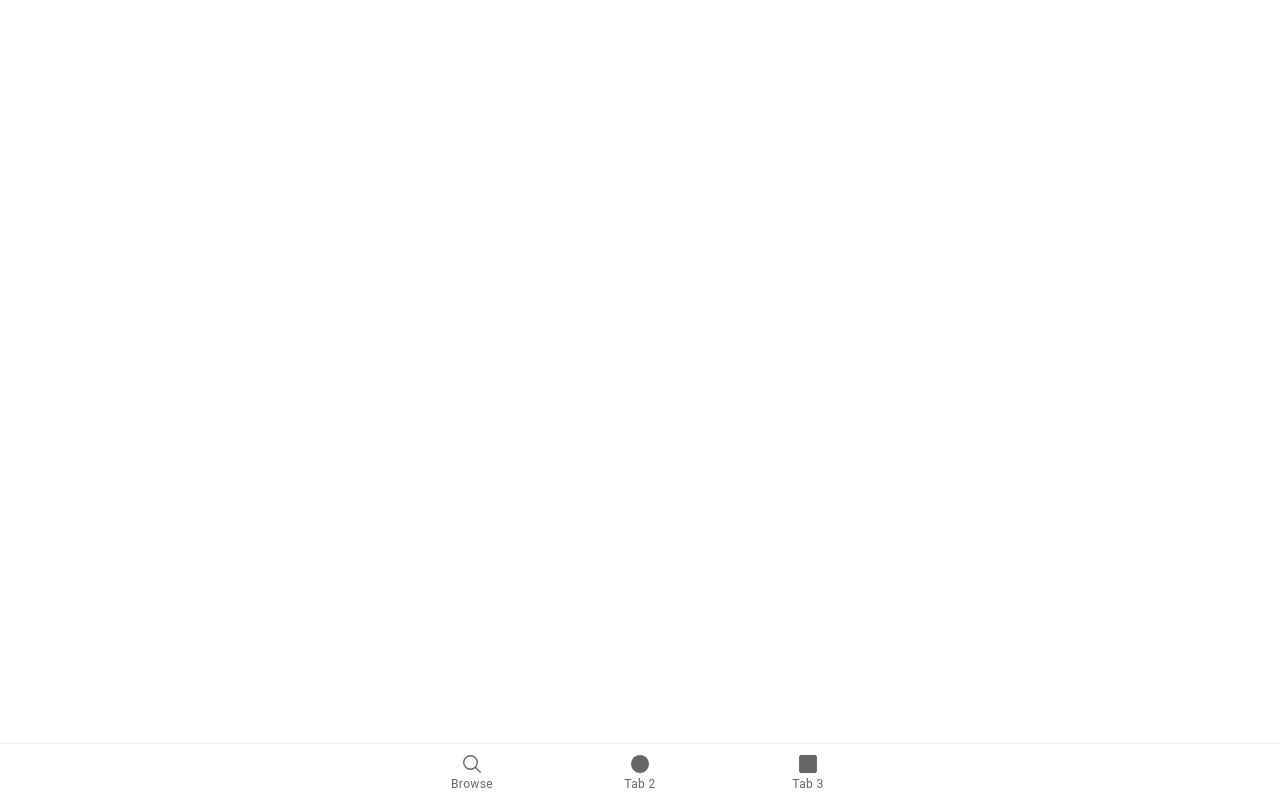
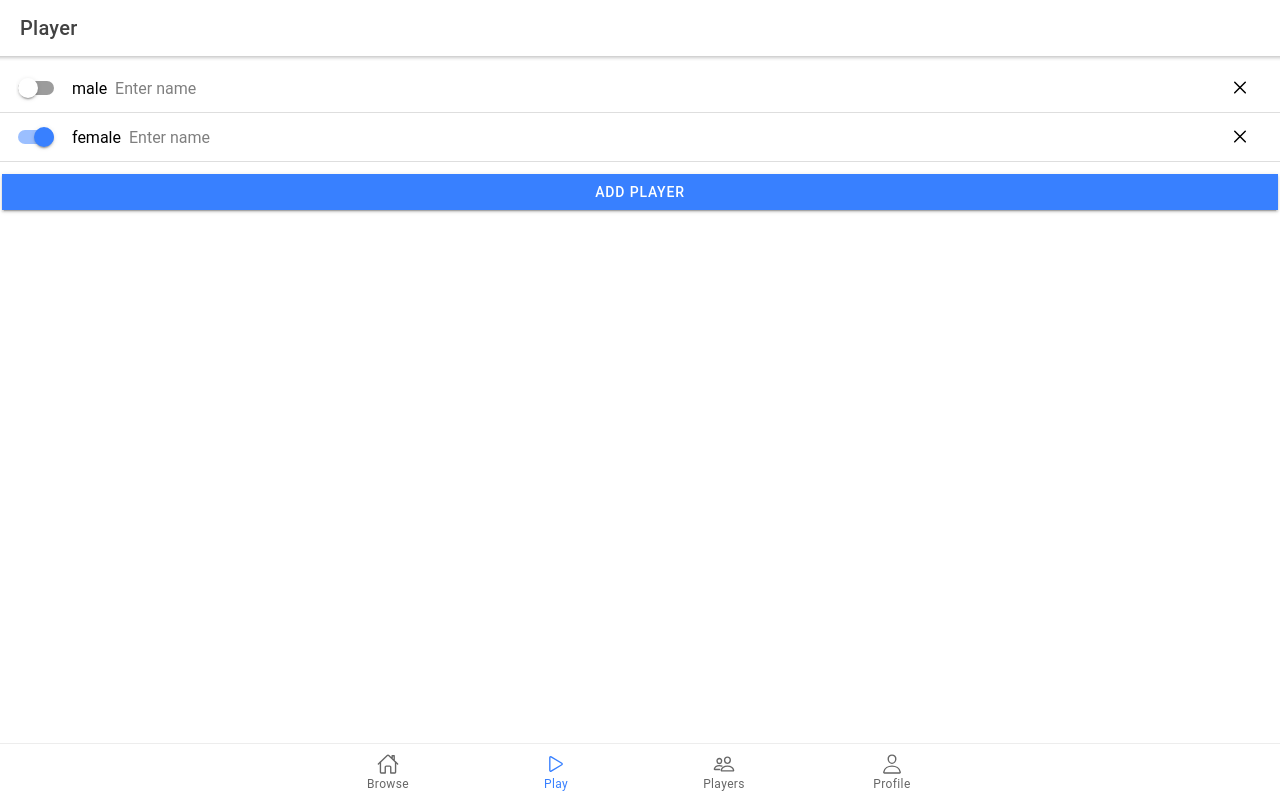
Before and after one commit to Zoe-Bot/thruthOrDare-frontend, a React (Create React App) app: page /players in a window 1280 px wide. Built offline with nearby package versions, Linux system fonts and the light colour scheme.

Commit message:
Add player page Add player state Add basic skeleton for profile and play

```diff
--- a/src/App.tsx
+++ b/src/App.tsx
@@ -9,9 +9,7 @@
   IonTabs,
 } from '@ionic/react';
 import { IonReactRouter } from '@ionic/react-router';
-import { ellipse, searchOutline, square, triangle } from 'ionicons/icons';
-import Tab2 from './pages/Tab2';
-import Tab3 from './pages/Tab3';
+import { homeOutline, peopleOutline, personOutline, playOutline } from 'ionicons/icons';
 
 /* Core CSS required for Ionic components to work properly */
 import '@ionic/react/css/core.css';
@@ -34,6 +32,9 @@
 import BrowsePage from './pages/Browse';
 import SetPage from './pages/SetPage';
 import { AppContextProvider } from './state_management/State';
+import Profile from './pages/Profile';
+import PlayersPage from './pages/Players';
+import PlayPage from './pages/Play';
 
 const App: React.FC = () => (
   <AppContextProvider>
@@ -43,28 +44,29 @@
           <IonRouterOutlet>
             <Route exact path="/browse" component={BrowsePage} />
             <Route exact path="/set/:setId" component={SetPage} />
-            <Route exact path="/tab2">
-              <Tab2 />
-            </Route>
-            <Route path="/tab3">
-              <Tab3 />
-            </Route>
+            <Route path="/profile" component={Profile} />
+            <Route exact path="/players" component={PlayersPage} />
+            <Route path="/play" component={PlayPage} />
             <Route exact path="/">
               <Redirect to="/browse" />
             </Route>
           </IonRouterOutlet>
           <IonTabBar slot="bottom">
             <IonTabButton tab="browse" href="/browse">
-              <IonIcon icon={searchOutline} />
+              <IonIcon icon={homeOutline} />
               <IonLabel>Browse</IonLabel>
             </IonTabButton>
-            <IonTabButton tab="tab2" href="/tab2">
-              <IonIcon icon={ellipse} />
-              <IonLabel>Tab 2</IonLabel>
+            <IonTabButton tab="play" href="/play">
+              <IonIcon icon={playOutline} />
+              <IonLabel>Play</IonLabel>
             </IonTabButton>
-            <IonTabButton tab="tab3" href="/tab3">
-              <IonIcon icon={square} />
-              <IonLabel>Tab 3</IonLabel>
+            <IonTabButton tab="player" href="/players">
+              <IonIcon icon={peopleOutline} />
+              <IonLabel>Players</IonLabel>
+            </IonTabButton>
+            <IonTabButton tab="profile" href="/profile">
+              <IonIcon icon={personOutline} />
+              <IonLabel>Profile</IonLabel>
             </IonTabButton>
           </IonTabBar>
         </IonTabs>
--- /dev/null
+++ b/src/model/game.ts
@@ -0,0 +1,25 @@
+export enum Gender {
+    MALE = "male",
+    FEMALE = "female"
+}
+
+export type CurrentGame = {
+    players: Player[]
+}
+
+export type Player = {
+    id: number,
+    name: string,
+    gender: Gender
+}
+
+export const initialPlayers: Player[] = [{
+    id: 0,
+    name: "",
+    gender: Gender.MALE
+},
+{
+    id: 1,
+    name: "",
+    gender: Gender.FEMALE
+}]
--- /dev/null
+++ b/src/model/global.ts
@@ -0,0 +1,5 @@
+import { CurrentGame } from "./game";
+
+export type GlobalState = {
+    currentGame: CurrentGame
+}
--- /dev/null
+++ b/src/pages/Play.tsx
@@ -0,0 +1,27 @@
+import { IonContent, IonHeader, IonInput, IonItem, IonList, IonPage, IonText, IonTitle, IonToolbar } from '@ionic/react';
+import { useContext } from 'react';
+import ExploreContainer from '../components/SetCard';
+import { Player } from '../model/game';
+import { AppContext } from '../state_management/State';
+
+const PlayPage: React.FC = () => {
+  const { state, dispatch }: any = useContext(AppContext)
+
+  return (
+    <IonPage>
+      <IonHeader>
+        <IonToolbar>
+          <IonTitle>Game</IonTitle>
+        </IonToolbar>
+      </IonHeader>
+      <IonContent fullscreen>
+        <IonText><h5>Players from player menu</h5></IonText>
+        <IonList>
+          {state.currentGame.players.map((player: Player) => (<IonItem key={player.id}>{player.id} | {player.name} | {player.gender}</IonItem>))}
+        </IonList>
+      </IonContent>
+    </IonPage>
+  );
+};
+
+export default PlayPage;
--- /dev/null
+++ b/src/pages/Players.tsx
@@ -0,0 +1,69 @@
+import { IonButton, IonButtons, IonContent, IonHeader, IonIcon, IonInput, IonItem, IonItemDivider, IonLabel, IonList, IonPage, IonTitle, IonToggle, IonToolbar, useIonViewWillEnter, useIonViewWillLeave } from '@ionic/react';
+import { closeOutline, search } from 'ionicons/icons';
+import { useContext } from 'react';
+import { Gender, Player } from '../model/game';
+import { AppContext } from '../state_management/State';
+
+const PlayersPage: React.FC = () => {
+    const { state, dispatch }: any = useContext(AppContext)
+
+    useIonViewWillEnter(() => dispatch({
+        type: "CG_PLAYER_INIT"
+    }))
+
+    useIonViewWillLeave(() => dispatch({
+        type: "CG_PLAYER_REMOVE_EMPTY"
+    }))
+
+    return (
+        <IonPage>
+            <IonHeader>
+                <IonToolbar>
+                    <IonTitle>Player</IonTitle>
+                </IonToolbar>
+            </IonHeader>
+            <IonContent fullscreen>
+                <IonList>
+                    {state.currentGame.players.map((player: Player) => (
+                        <IonItem key={player.id}>
+                            <IonLabel>{player.gender}</IonLabel>
+                            <IonToggle slot="start" checked={player.gender === Gender.MALE ? false : true} onIonChange={(e: any) => dispatch({
+                                type: "CG_PLAYER_UPDATE",
+                                data: {
+                                    id: player.id,
+                                    gender: player.gender === Gender.FEMALE ? Gender.MALE : Gender.FEMALE
+                                }
+                            })}></IonToggle>
+                            <IonInput value={player.name} placeholder="Enter name" onIonChange={(e: any) => dispatch({
+                                type: "CG_PLAYER_UPDATE",
+                                data: {
+                                    id: player.id,
+                                    name: e.detail.value
+                                }
+                            })}></IonInput>
+                            <IonButtons slot="end">
+                                <IonButton onClick={() => dispatch({
+                                    type: "CG_PLAYER_REMOVE",
+                                    data: {
+                                        id: player.id
+                                    }
+                                })}>
+                                    <IonIcon icon={closeOutline} slot="icon-only"></IonIcon>
+                                </IonButton>
+                            </IonButtons>
+                        </IonItem>))}
+                </IonList>
+                <IonButton expand="full" onClick={() => dispatch({
+                    type: "CG_PLAYER_ADD",
+                    data: {
+                        name: "",
+                        gender: Gender.MALE
+                    }
+                })}>Add Player
+                </IonButton>
+            </IonContent>
+        </IonPage>
+    );
+};
+
+export default PlayersPage;
--- a/src/pages/Tab2.tsx
+++ b/src/pages/Profile.tsx
@@ -1,23 +1,22 @@
 import { IonContent, IonHeader, IonInput, IonPage, IonTitle, IonToolbar } from '@ionic/react';
 import { useContext } from 'react';
-import ExploreContainer from '../components/SetCard';
 import { AppContext } from '../state_management/State';
 
-const Tab2: React.FC = () => {
+const Profile: React.FC = () => {
   const { state, dispatch }: any = useContext(AppContext)
 
   return (
     <IonPage>
       <IonHeader>
         <IonToolbar>
-          <IonTitle>Tab 2</IonTitle>
+          <IonTitle>Profile</IonTitle>
         </IonToolbar>
       </IonHeader>
       <IonContent fullscreen>
-        <IonInput value={state.count} onIonChange={(e: any) => dispatch({type: "setCount", count: e.target.value})}></IonInput>
+
       </IonContent>
     </IonPage>
   );
 };
 
-export default Tab2;
+export default Profile;
--- a/src/pages/Tab3.tsx
+++ /dev/null
@@ -1,22 +0,0 @@
-import { IonContent, IonHeader, IonPage, IonTitle, IonToolbar } from '@ionic/react';
-import { useContext } from 'react';
-import ExploreContainer from '../components/SetCard';
-import { AppContext } from '../state_management/State';
-
-const Tab3: React.FC = () => {
-  const { state }: any = useContext(AppContext)
-  return (
-    <IonPage>
-      <IonHeader>
-        <IonToolbar>
-          <IonTitle>Tab 3</IonTitle>
-        </IonToolbar>
-      </IonHeader>
-      <IonContent fullscreen>
-        <h1>{state.count}</h1>
-      </IonContent>
-    </IonPage>
-  );
-};
-
-export default Tab3;
--- a/src/state_management/State.tsx
+++ b/src/state_management/State.tsx
@@ -1,18 +1,56 @@
 import React, { createContext, useEffect, useReducer, useState } from "react";
+import { Gender, initialPlayers, Player } from "../model/game";
+import { GlobalState } from "../model/global";
 
 //@ts-ignore
 let AppContext = createContext()
 
-const initialState = {
-    count: 0
+const initialState: GlobalState = {
+    currentGame: {
+        players: initialPlayers
+    }
 }
 
 const persistedState = JSON.parse(window.localStorage.getItem("state") as any)
 
-let reducer = (state: any, action: any) => {
-    switch(action.type) {
-        case "setCount": {
-            return {...state, count: action.count}
+let reducer = (state: GlobalState, action: any): GlobalState => {
+    switch (action.type) {
+        case "CG_PLAYER_INIT": {
+            if (state.currentGame.players.length === 0) {
+                return { ...state, ...{ currentGame: { players: initialPlayers } } }
+            }
+            return state
+        }
+        case "CG_PLAYER_ADD": {
+            const newPlayer = {
+                ...action.data,
+                id: Math.max(...state.currentGame.players.map((player: Player) => player.id), 0) + 1
+            }
+            const players = [...state.currentGame.players, newPlayer]
+            return { ...state, ...{ currentGame: { players: players } } }
+        }
+        case "CG_PLAYER_UPDATE": {
+            const players = state.currentGame.players.map((player: Player) => {
+                if (player.id === action.data.id)
+                    return { ...player, ...action.data }
+                else
+                    return player
+            })
+            return { ...state, ...{ currentGame: { players: players } } }
+        }
+        case "CG_PLAYER_REMOVE": {
+            const players = state.currentGame.players.filter((player: Player) => {
+                return player.id !== action.data.id
+            })
+
+            return { ...state, ...{ currentGame: { players: players } } }
+        }
+        case "CG_PLAYER_REMOVE_EMPTY": {
+            const players = state.currentGame.players.filter((player: Player) => {
+                return player.name !== ""
+            })
+
+            return { ...state, ...{ currentGame: { players: players } } }
         }
     }
     return state
@@ -24,7 +62,7 @@
         ...persistedState
     }
 
-    let [state, dispatch] = useReducer(reducer, fullInitialState)
+    let [state, dispatch]: [GlobalState, any] = useReducer(reducer, fullInitialState)
 
     useEffect(() => {
         window.localStorage.setItem('state', JSON.stringify(state))
```
Also changed, not shown: src/pages/SetPage.tsx (indentation only).
